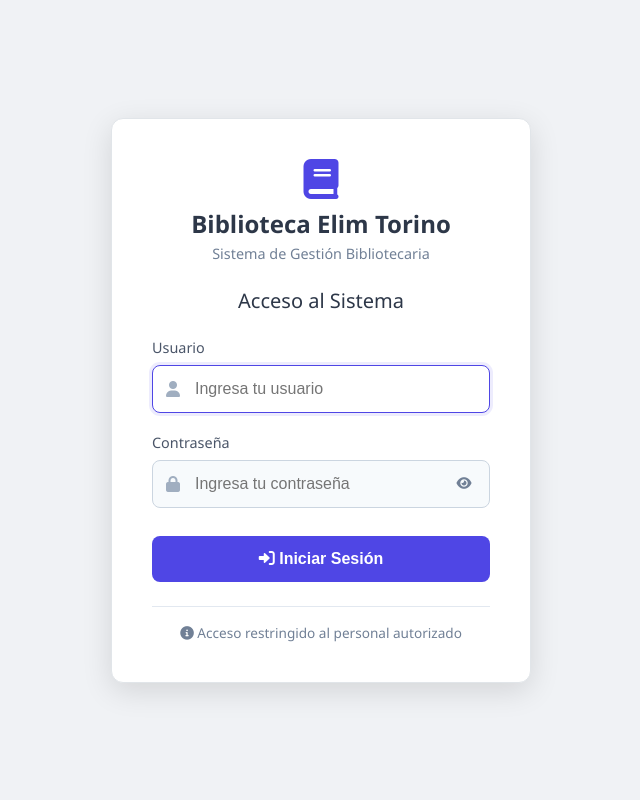
After one commit to Dartronel13/Gestion_Libros_Elim_TO, a PHP site: page /login/login.php in a window 1280 px wide. The commit adds this page. Shown: the whole page, without its empty margins (319-959 px from the left). Run offline with PHP 8.4, Linux system fonts and the light colour scheme.

Commit message:
Agregue login y logout en su carpeta modifique db para que funcione con login modifique el database para agregar usuarios y logs que aun falta implementar
Falta agregar la verificacion de cuenta en los demas files php

```diff
--- a/gestion_libros_iglesia/db.php
+++ b/gestion_libros_iglesia/db.php
@@ -1,4 +1,11 @@
 <?php
+// Evitar doble inicio de sesión
+if (session_status() === PHP_SESSION_NONE) {
+    session_start();
+}
+
+date_default_timezone_set('Europe/Rome');
+
 class Database {
     private $link;
 
@@ -10,7 +17,7 @@ class Database {
             'localhost',
             'root',
             'root',
-            'gestion_libros_elim_torino',  // ← Cambiado a tu nueva BD
+            'gestion_libros_elim_torino',
             3306
         );
 
@@ -29,16 +36,107 @@ class Database {
         $stmt = mysqli_prepare($this->link, $sql);
 
         if (!empty($params)) {
-            $types = str_repeat('s', count($params));
+            $types = '';
+            foreach ($params as $param) {
+                if (is_int($param)) {
+                    $types .= 'i';
+                } elseif (is_float($param)) {
+                    $types .= 'd';
+                } elseif (is_string($param)) {
+                    $types .= 's';
+                } else {
+                    $types .= 'b';
+                }
+            }
             mysqli_stmt_bind_param($stmt, $types, ...$params);
         }
 
         mysqli_stmt_execute($stmt);
         return $stmt;
     }
+
+    // ===== NUEVAS FUNCIONES PARA LOGIN =====
+
+    // Verificar login
+    public function verificarLogin($usuario, $password) {
+        $stmt = $this->query(
+            "SELECT id, username, password_hash, nombre_completo
+             FROM usuarios
+             WHERE username = ? AND activo = 1",
+            [$usuario]
+        );
+
+        $result = mysqli_stmt_get_result($stmt);
+
+        if ($user_data = mysqli_fetch_assoc($result)) {
+            if (password_verify($password, $user_data['password_hash'])) {
+                // Actualizar último login
+                $this->query(
+                    "UPDATE usuarios SET ultimo_login = NOW() WHERE id = ?",
+                    [$user_data['id']]
+                );
+
+                // Registrar log simple
+                $this->registrarLog(
+                    $user_data['id'],
+                    'login',
+                    'sistema',
+                    "Inició sesión exitosamente"
+                );
+
+                return $user_data;
+            }
+        }
+
+        // Log de intento fallido
+        $this->registrarLog(
+            null,
+            'login_fallido',
+            'sistema',
+            "Intento fallido para usuario: $usuario"
+        );
+
+        return false;
+    }
+
+    // Registrar actividad en logs (versión simple)
+    public function registrarLog($usuario_id, $accion, $modulo, $descripcion) {
+        $this->query(
+            "INSERT INTO logs_actividad (usuario_id, accion, modulo, descripcion)
+             VALUES (?, ?, ?, ?)",
+            [$usuario_id, $accion, $modulo, $descripcion]
+        );
+    }
+
+    // Función para registrar acciones específicas (opcional)
+    public function registrarAccion($accion, $modulo, $descripcion) {
+        $usuario_id = $_SESSION['usuario_id'] ?? null;
+        $this->registrarLog($usuario_id, $accion, $modulo, $descripcion);
+    }
 }
 
-// Uso global
+// ===== FUNCIONES GLOBALES =====
+
+function verificarAutenticacion() {
+    if (!isset($_SESSION['autenticado']) || $_SESSION['autenticado'] !== true) {
+        header('Location: login/login.php');
+        exit;
+    }
+}
+
+function obtenerUsuarioActual() {
+    if (isset($_SESSION['nombre_completo'])) {
+        return [
+            'id' => $_SESSION['usuario_id'] ?? null,
+            'nombre' => $_SESSION['nombre_completo'],
+            'username' => $_SESSION['username'] ?? ''
+        ];
+    }
+    return null;
+}
+
+// ===== INSTANCIA GLOBAL =====
+
 $db = new Database();
 $link = $db->getConnection();
 ?>
--- a/gestion_libros_iglesia/index.php
+++ b/gestion_libros_iglesia/index.php
@@ -1,4 +1,3 @@
 <?php
-
 include "menu.php"
 ?>
--- /dev/null
+++ b/gestion_libros_iglesia/login/login.php
@@ -0,0 +1,346 @@
+<?php
+require_once __DIR__ . '/../db.php';
+
+// Si ya está autenticado, redirigir a la raíz
+if (isset($_SESSION['autenticado']) && $_SESSION['autenticado'] === true) {
+    header('Location: ../index.php');
+    exit;
+}
+
+$error = '';
+
+if ($_SERVER['REQUEST_METHOD'] == 'POST') {
+    $usuario = trim($_POST['usuario'] ?? '');
+    $password = $_POST['contrasena'] ?? '';
+
+    if (empty($usuario) || empty($password)) {
+        $error = "Por favor ingresa usuario y contraseña";
+    } else {
+        $usuario_data = $db->verificarLogin($usuario, $password);
+
+        if ($usuario_data) {
+            $_SESSION['autenticado'] = true;
+            $_SESSION['usuario_id'] = $usuario_data['id'];
+            $_SESSION['username'] = $usuario_data['username'];
+            $_SESSION['nombre_completo'] = $usuario_data['nombre_completo'];
+
+            header('Location: ../index.php');
+            exit;
+        } else {
+            $error = "Usuario o contraseña incorrectos";
+        }
+    }
+}
+?>
+
+<!DOCTYPE html>
+<html lang="es">
+<head>
+    <meta charset="UTF-8">
+    <meta name="viewport" content="width=device-width, initial-scale=1.0">
+    <title>Login - Biblioteca Elim Torino</title>
+    <style>
+        * { box-sizing: border-box; }
+        body {
+            font-family: 'Segoe UI', Tahoma, Geneva, Verdana, sans-serif;
+            background: #f0f2f5;
+            height: 100vh;
+            display: flex;
+            justify-content: center;
+            align-items: center;
+            margin: 0;
+        }
+        .login-container {
+            background: white;
+            padding: 2.5rem;
+            border-radius: 12px;
+            box-shadow: 0 8px 30px rgba(0,0,0,0.12);
+            width: 100%;
+            max-width: 420px;
+            border: 1px solid #e1e5e9;
+        }
+        .logo {
+            text-align: center;
+            margin-bottom: 1.5rem;
+            color: #2d3748;
+        }
+        .logo i {
+            font-size: 2.5rem;
+            color: #4f46e5;
+            margin-bottom: 0.5rem;
+            display: block;
+        }
+        .logo h1 {
+            margin: 0;
+            font-size: 1.5rem;
+            font-weight: 600;
+            color: #2d3748;
+        }
+        .logo p {
+            margin: 0.25rem 0 0;
+            color: #718096;
+            font-size: 0.9rem;
+        }
+        h2 {
+            color: #2d3748;
+            text-align: center;
+            margin: 0 0 1.5rem 0;
+            font-size: 1.25rem;
+            font-weight: 500;
+        }
+        .form-group {
+            margin-bottom: 1.25rem;
+        }
+        label {
+            display: block;
+            margin-bottom: 0.5rem;
+            color: #4a5568;
+            font-weight: 500;
+            font-size: 0.9rem;
+        }
+
+        /* CONTENEDOR DE INPUT CON ÍCONOS */
+        .input-container {
+            position: relative;
+        }
+
+        /* ÍCONO IZQUIERDO (usuario y candado) */
+        .input-icon-left {
+            position: absolute;
+            left: 14px;
+            top: 50%;
+            transform: translateY(-50%);
+            color: #a0aec0;
+            z-index: 2;
+            pointer-events: none;
+        }
+
+        /* BOTÓN DERECHO (ojo) */
+        .password-toggle {
+            position: absolute;
+            right: 14px;
+            top: 50%;
+            transform: translateY(-50%);
+            background: none;
+            border: none;
+            color: #718096;
+            cursor: pointer;
+            padding: 4px;
+            z-index: 3;
+            width: 24px;
+            height: 24px;
+            display: flex;
+            align-items: center;
+            justify-content: center;
+            transition: color 0.2s;
+        }
+
+        .password-toggle:hover {
+            color: #4a5568;
+        }
+
+        .password-toggle:focus {
+            outline: none;
+            color: #4f46e5;
+        }
+
+        /* INPUTS */
+        .form-input {
+            width: 100%;
+            padding: 0.75rem 1rem;
+            padding-left: 42px; /* Espacio para ícono izquierdo */
+            padding-right: 42px; /* Espacio para ícono derecho */
+            border: 1px solid #cbd5e0;
+            border-radius: 8px;
+            font-size: 1rem;
+            transition: all 0.2s;
+            background: #f7fafc;
+            height: 48px;
+        }
+
+        /* Input de usuario solo necesita padding izquierdo */
+        #usuario {
+            padding-right: 1rem;
+        }
+
+        /* Input de contraseña necesita ambos paddings */
+        #contrasena {
+            padding-left: 42px;
+            padding-right: 42px;
+        }
+
+        .form-input:focus {
+            outline: none;
+            border-color: #4f46e5;
+            background: white;
+            box-shadow: 0 0 0 3px rgba(79, 70, 229, 0.1);
+        }
+
+        .btn-login {
+            width: 100%;
+            padding: 0.875rem;
+            background: #4f46e5;
+            color: white;
+            border: none;
+            border-radius: 8px;
+            font-size: 1rem;
+            font-weight: 600;
+            cursor: pointer;
+            transition: background 0.2s;
+            margin-top: 0.5rem;
+        }
+        .btn-login:hover {
+            background: #4338ca;
+        }
+        .btn-login:active {
+            transform: translateY(1px);
+        }
+        .error {
+            color: #c53030;
+            background: #fed7d7;
+            padding: 0.75rem 1rem;
+            border-radius: 8px;
+            margin-bottom: 1.5rem;
+            text-align: center;
+            font-size: 0.9rem;
+            border: 1px solid #fc8181;
+        }
+        .footer {
+            text-align: center;
+            margin-top: 1.5rem;
+            color: #718096;
+            font-size: 0.85rem;
+            padding-top: 1rem;
+            border-top: 1px solid #e2e8f0;
+        }
+    </style>
+    <link rel="stylesheet" href="https://cdnjs.cloudflare.com/ajax/libs/font-awesome/6.0.0/css/all.min.css">
+</head>
+<body>
+    <div class="login-container">
+        <div class="logo">
+            <i class="fas fa-book"></i>
+            <h1>Biblioteca Elim Torino</h1>
+            <p>Sistema de Gestión Bibliotecaria</p>
+        </div>
+
+        <h2>Acceso al Sistema</h2>
+
+        <?php if (!empty($error)): ?>
+            <div class="error">
+                <i class="fas fa-exclamation-circle"></i> <?php echo htmlspecialchars($error); ?>
+            </div>
+        <?php endif; ?>
+
+        <form method="POST" action="">
+            <!-- CAMPO USUARIO -->
+            <div class="form-group">
+                <label for="usuario">Usuario</label>
+                <div class="input-container">
+                    <i class="fas fa-user input-icon-left"></i>
+                    <input type="text"
+                           id="usuario"
+                           name="usuario"
+                           class="form-input"
+                           required
+                           placeholder="Ingresa tu usuario"
+                           autocomplete="username"
+                           autofocus>
+                </div>
+            </div>
+
+            <!-- CAMPO CONTRASEÑA CON OJO -->
+            <div class="form-group">
+                <label for="contrasena">Contraseña</label>
+                <div class="input-container">
+                    <i class="fas fa-lock input-icon-left"></i>
+                    <input type="password"
+                           id="contrasena"
+                           name="contrasena"
+                           class="form-input"
+                           required
+                           placeholder="Ingresa tu contraseña"
+                           autocomplete="current-password">
+                    <button type="button"
+                            class="password-toggle"
+                            id="togglePassword"
+                            aria-label="Mostrar contraseña">
+                        <i class="fas fa-eye"></i>
+                    </button>
+                </div>
+            </div>
+
+            <button type="submit" class="btn-login">
+                <i class="fas fa-sign-in-alt"></i> Iniciar Sesión
+            </button>
+        </form>
+
+        <div class="footer">
+            <i class="fas fa-info-circle"></i> Acceso restringido al personal autorizado
+        </div>
+    </div>
+
+    <script>
+        document.addEventListener('DOMContentLoaded', function() {
+            const usuarioInput = document.getElementById('usuario');
+            const contrasenaInput = document.getElementById('contrasena');
+            const togglePassword = document.getElementById('togglePassword');
+            const eyeIcon = togglePassword.querySelector('i');
+
+            // Función para mostrar/ocultar contraseña
+            function togglePasswordVisibility() {
+                const type = contrasenaInput.getAttribute('type') === 'password' ? 'text' : 'password';
+                contrasenaInput.setAttribute('type', type);
+
+                // Cambiar icono
+                if (type === 'text') {
+                    eyeIcon.classList.remove('fa-eye');
+                    eyeIcon.classList.add('fa-eye-slash');
+                    togglePassword.setAttribute('aria-label', 'Ocultar contraseña');
+                    togglePassword.setAttribute('title', 'Ocultar contraseña');
+                } else {
+                    eyeIcon.classList.remove('fa-eye-slash');
+                    eyeIcon.classList.add('fa-eye');
+                    togglePassword.setAttribute('aria-label', 'Mostrar contraseña');
+                    togglePassword.setAttribute('title', 'Mostrar contraseña');
+                }
+            }
+
+            // Evento click en el botón del ojo
+            togglePassword.addEventListener('click', togglePasswordVisibility);
+
+            // También funcionar con teclado
+            togglePassword.addEventListener('keydown', function(e) {
+                if (e.key === 'Enter' || e.key === ' ') {
+                    e.preventDefault();
+                    togglePasswordVisibility();
+                }
+            });
+
+            // Si hay error, mantener el usuario escrito
+            <?php if (isset($_POST['usuario'])): ?>
+                usuarioInput.value = <?php echo json_encode($_POST['usuario']); ?>;
+                // Enfocar en contraseña si ya hay usuario
+                contrasenaInput.focus();
+            <?php endif; ?>
+
+            // Prevenir envío doble del formulario
+            const form = document.querySelector('form');
+            form.addEventListener('submit', function() {
+                const submitBtn = form.querySelector('button[type="submit"]');
+                submitBtn.disabled = true;
+                submitBtn.innerHTML = '<i class="fas fa-spinner fa-spin"></i> Verificando...';
+            });
+
+            // Enfoque automático
+            if (!usuarioInput.value.trim()) {
+                usuarioInput.focus();
+            }
+
+            // Mejorar accesibilidad
+            togglePassword.setAttribute('role', 'button');
+            togglePassword.setAttribute('tabindex', '0');
+        });
+    </script>
+</body>
+</html>
```
Also changed, not shown: gestion_libros_elim_torino.sql (+89 -1 lines), gestion_libros_iglesia/login/logout.php (added, +20 -0 lines), gestion_libros_iglesia/menu.php (+7 -0 lines), 3 other files.
